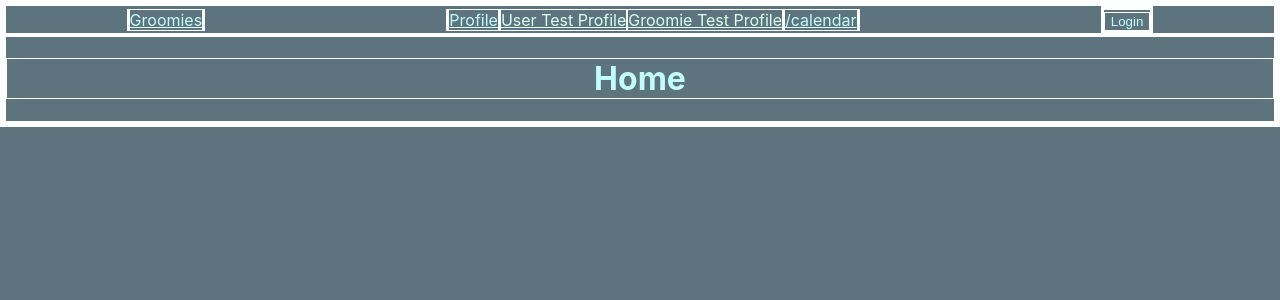
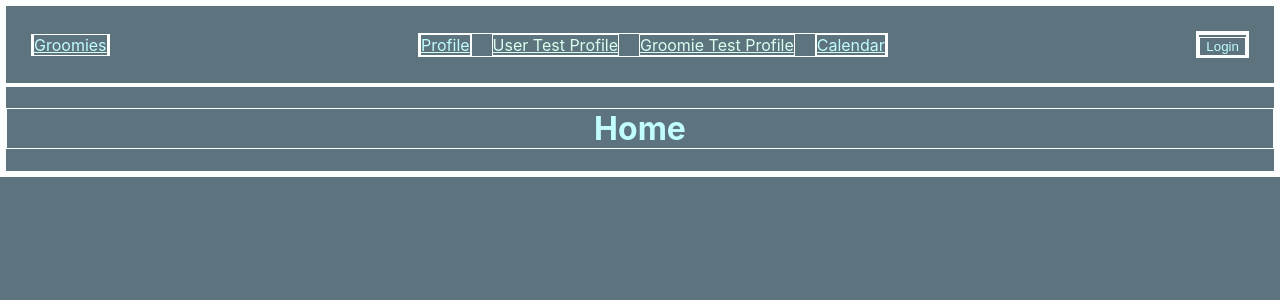
Before and after one commit to jennifermdevine/Groomies, a React (Create React App) app in the folder groomies/: page / in a window 1280 px wide. Shown: the top 300 px of the page. Built offline with nearby package versions, Linux system fonts and the light colour scheme; no server answers.

Commit message:
navbar adjustment in css

```diff
--- a/groomies/public/index.html
+++ b/groomies/public/index.html
@@ -2,14 +2,14 @@
 <html lang="en">
   <head>
     <meta charset="utf-8" />
-    <link rel="icon" href="%PUBLIC_URL%/favicon.ico" />
+    <link rel="icon" href="/groomies/public/g_icon.ico" />
     <meta name="viewport" content="width=device-width, initial-scale=1" />
     <meta name="theme-color" content="#000000" />
     <meta
       name="description"
       content="Web site created using create-react-app"
     />
-    <link rel="apple-touch-icon" href="%PUBLIC_URL%/logo192.png" />
+    <link rel="apple-touch-icon" href="/groomies/public/g_icon.png" />
     <!--
       manifest.json provides metadata used when your web app is installed on a
       user's mobile device or desktop. See https://developers.google.com/web/fundamentals/web-app-manifest/
--- a/groomies/src/App.css
+++ b/groomies/src/App.css
@@ -27,10 +27,17 @@ a:visited {
 
 .nav {
   display: flex;
+  flex-direction: wrap;
   align-items: center;
-  justify-content: space-around;
-  flex-direction: wrap;
+  justify-content: space-between;
+  padding: 25px;
   }
+
+.navLinks {
+  display: flex;
+  align-items: center;
+  gap: 20px;
+}
 
 .react-modal-overlay {
   position: fixed;
--- a/groomies/src/components/Nav.jsx
+++ b/groomies/src/components/Nav.jsx
@@ -25,7 +25,7 @@ export default function Nav() {
                     </span>
                 </Link>
             </div>
-            <div className="flex items-center flex-shrink-0 text-white mr-6">
+            <div className="navLinks">
                 <Link to="/userprofile">
                     <span className="font-semibold text-xl tracking-tight">
                         Profile
@@ -39,7 +39,7 @@ export default function Nav() {
                 </Link>
                 <Link to="/calendar">
                     <span className="font-semibold text-xl tracking-tight">
-                        /calendar
+                        Calendar
                     </span>
                 </Link>
             </div>
```
Also changed, not shown: 2 other files (tests, documents, lock files or other folders).
